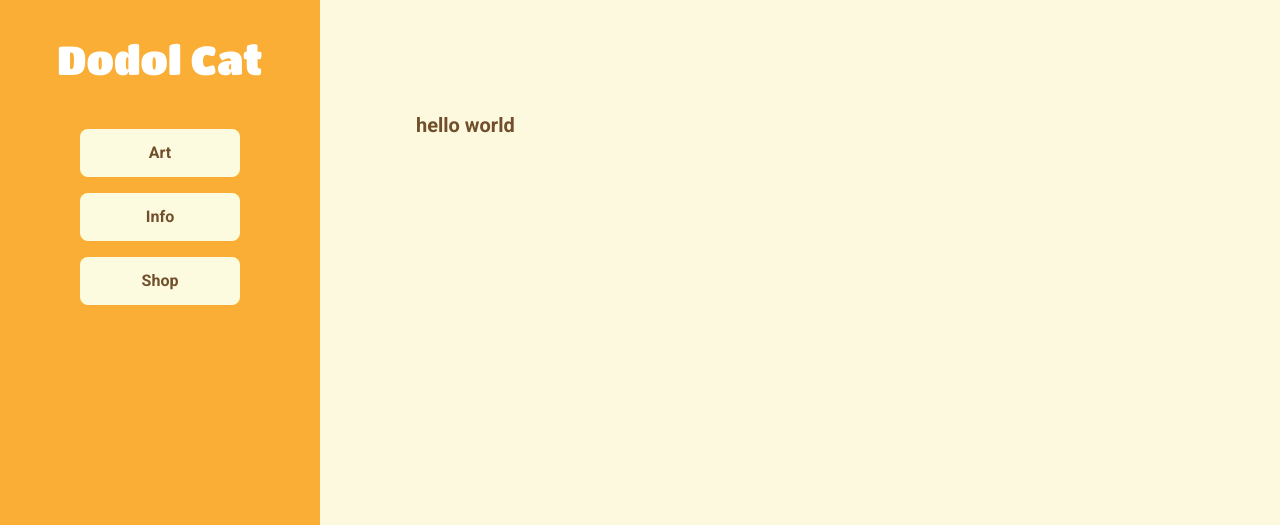
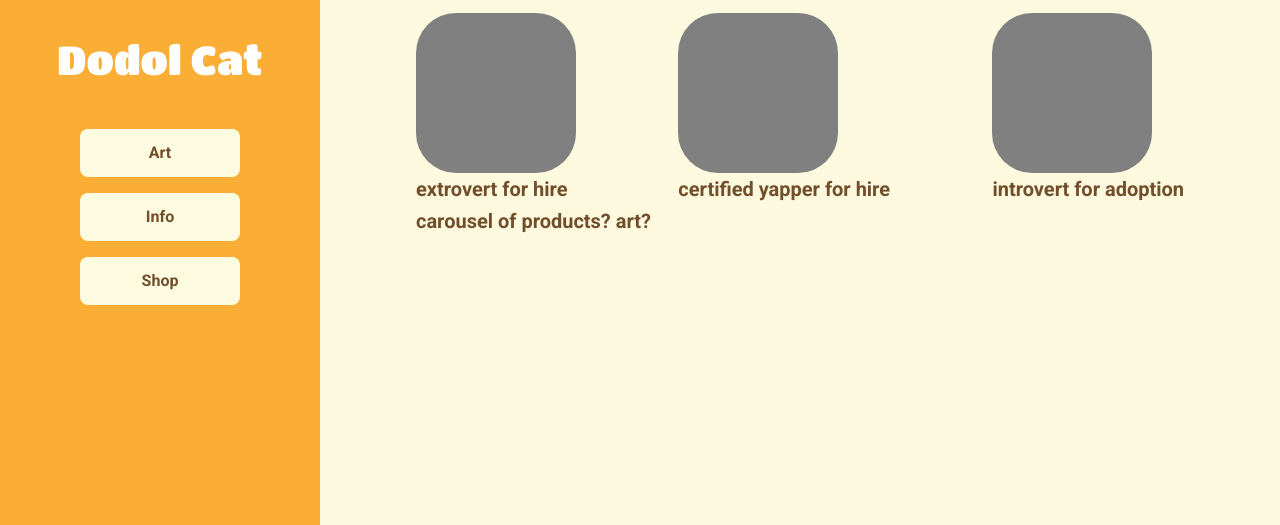
Before and after one commit to zuqini/dodol-cat, an Astro site: page / in a window 1280 px wide. Shown: the part 275-800 px from the top of the page. Built offline with nearby package versions, Linux system fonts and the light colour scheme; Astro itself is replaced by a stand-in of ours.

Commit message:
add basic row component

```diff
--- /dev/null
+++ b/src/components/Row.astro
@@ -0,0 +1,18 @@
+---
+interface Props {
+}
+
+const {} = Astro.props;
+---
+
+<div class="row">
+  <slot>
+</div>
+<style>
+  .row {
+    display: flex;
+    flex-direction: row;
+    flex-wrap: wrap;
+    justify-content: space-between;
+  }
+</style>
--- a/src/components/Sidebar.astro
+++ b/src/components/Sidebar.astro
@@ -19,12 +19,12 @@ const {} = Astro.props;
 </div>
 <style>
   .side-bar {
-    padding: 2rem;
     display: flex;
     flex-direction: column;
     align-items: center;
     width: 20rem;
     height: auto;
+    padding: 2rem;
     background: #FAAE35;
   }
   .logo-text {
--- a/src/pages/index.astro
+++ b/src/pages/index.astro
@@ -1,10 +1,25 @@
 ---
-import Layout from '../layouts/Layout.astro';
+import Layout from "../layouts/Layout.astro";
+import Row from "../components/Row.astro";
 ---
 
-<Layout title="Welcome to Astro.">
+<Layout title="Welcome to DodolCat.">
   <main>
-    <div>hello world</div>
+    <Row>
+      <div>
+        <div class="placeholder"></div>
+        extrovert for hire
+      </div>
+      <div>
+        <div class="placeholder"></div>
+        certified yapper for hire
+      </div>
+      <div>
+        <div class="placeholder"></div>
+        introvert for adoption
+      </div>
+    </Row>
+    <div>carousel of products? art?</div>
   </main>
 </Layout>
 
@@ -14,8 +29,15 @@ import Layout from '../layouts/Layout.astro';
     padding: 1rem;
     width: 800px;
     max-width: calc(100% - 2rem);
-		color: #714F2C;
+    color: #714f2c;
     font-size: 20px;
     line-height: 1.6;
   }
+
+  .placeholder {
+    width: 10rem;
+    height: 10rem;
+    border-radius: 25%;
+    background: grey;
+  }
 </style>
```
Lines whose indentation alone changed are shown as unchanged.
